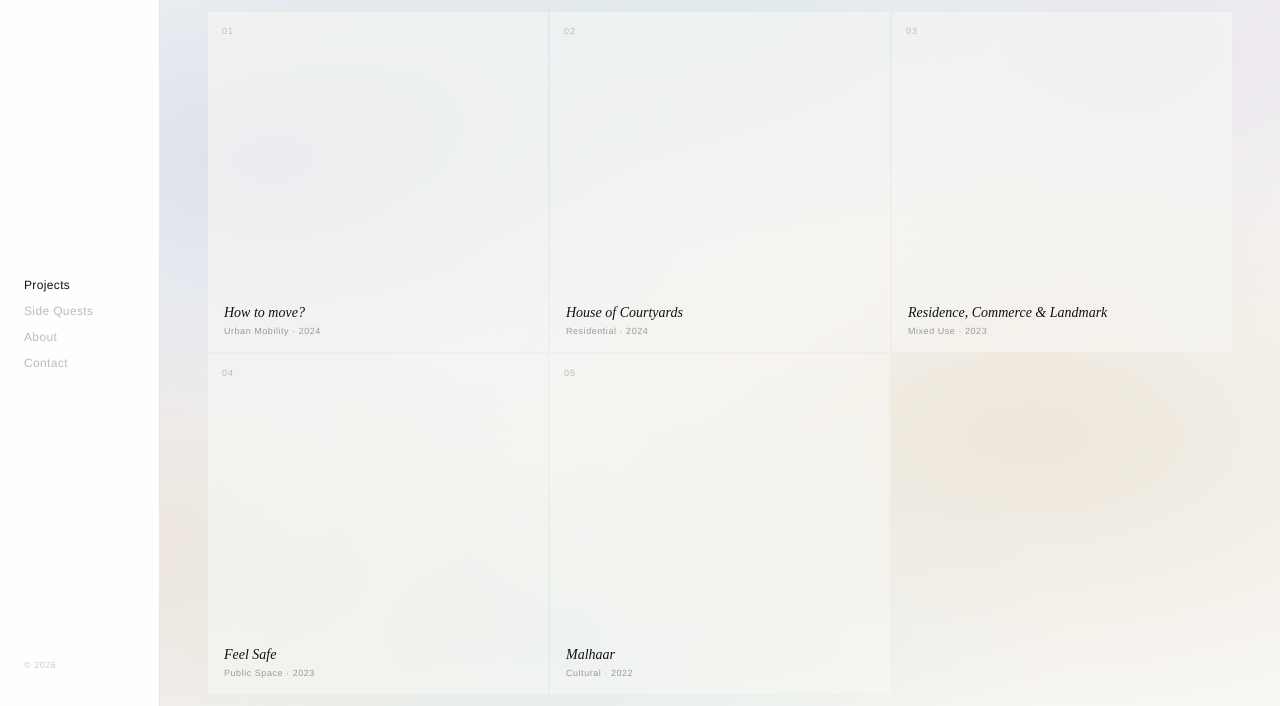
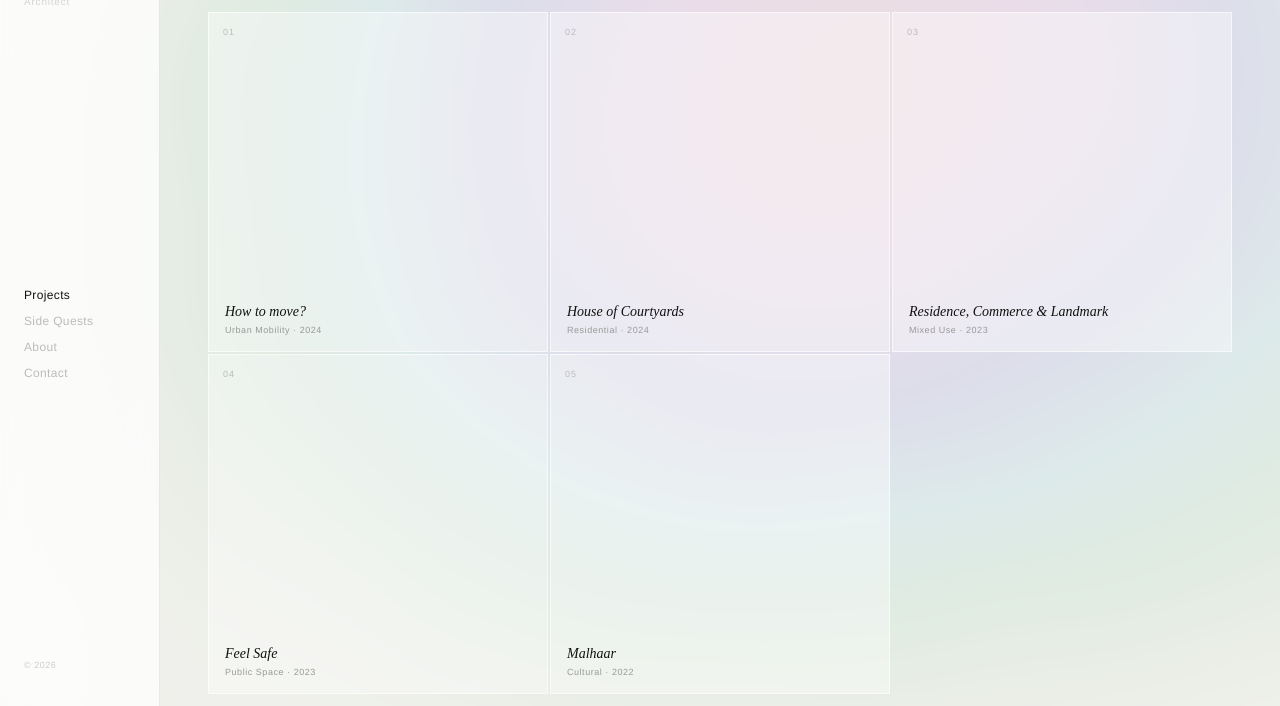
Before and after one commit to tanishshq/Portfolio, a plain HTML site: page index.html in a window 1280 px wide. Shown: the part 94-800 px from the top of the page. Drawn offline with Linux system fonts and the light colour scheme; animation ran at ten frames a second.

Commit message:
Update index.html

```diff
--- a/index.html
+++ b/index.html
@@ -6,37 +6,46 @@
 <title>Tanishq Bajpai</title>
 <style>
   *{margin:0;padding:0;box-sizing:border-box;}
-  html,body{height:100%;background:#fff;font-family:'Times New Roman',Times,serif;}
-  body{display:flex;overflow:hidden;}
+  html,body{height:100%;font-family:'Times New Roman',Times,serif;}
+  body{display:flex;overflow:hidden;background:#f5f4f0;}
 
   #sidebar{
     width:160px;min-width:160px;height:100vh;position:fixed;top:0;left:0;
     display:flex;flex-direction:column;justify-content:space-between;
-    padding:36px 24px;border-right:1px solid #e8e8e8;z-index:100;background:rgba(255,255,255,0.92);
-    backdrop-filter:blur(8px);
+    padding:36px 24px;border-right:1px solid rgba(0,0,0,0.08);z-index:100;
+    background:rgba(255,255,255,0.75);backdrop-filter:blur(14px);
   }
+
+  .logo-wrap{display:flex;flex-direction:column;gap:6px;}
   .logo{font-size:15px;letter-spacing:0.01em;color:#111;line-height:1.5;font-family:'Helvetica Neue',sans-serif;font-weight:600;}
+
+  /* cycling word */
+  .word-cycle{
+    font-size:10px;font-family:'Helvetica Neue',sans-serif;font-weight:400;
+    letter-spacing:0.08em;color:#aaa;
+    height:14px;overflow:hidden;position:relative;
+  }
+  .word-cycle span{
+    display:block;position:absolute;left:0;top:0;
+    opacity:0;transform:translateY(6px);
+    transition:opacity 0.35s ease, transform 0.35s ease;
+    white-space:nowrap;
+  }
+  .word-cycle span.active{
+    opacity:1;transform:translateY(0);
+  }
+  .word-cycle span.exit{
+    opacity:0;transform:translateY(-6px);
+  }
+
   nav{display:flex;flex-direction:column;gap:2px;}
   nav a{font-size:12px;font-weight:400;color:#bbb;text-decoration:none;font-family:'Helvetica Neue',sans-serif;letter-spacing:0.03em;line-height:2;cursor:pointer;transition:color 0.25s;}
   nav a.active{color:#111;}
   nav a:hover{color:#555;}
   .sfoot{font-size:9px;color:#ccc;letter-spacing:0.06em;font-family:'Helvetica Neue',sans-serif;}
 
-  /* gradient background via CSS — no canvas */
-  body::before{
-    content:'';
-    position:fixed;inset:0;z-index:0;
-    background:
-      radial-gradient(ellipse 70% 60% at var(--bx1,20%) var(--by1,30%), hsla(220,30%,88%,0.9) 0%, transparent 70%),
-      radial-gradient(ellipse 65% 55% at var(--bx2,80%) var(--by2,65%), hsla(38,35%,88%,0.85) 0%, transparent 70%),
-      radial-gradient(ellipse 60% 50% at var(--bx3,55%) var(--by3,10%), hsla(190,28%,89%,0.8) 0%, transparent 70%),
-      radial-gradient(ellipse 55% 50% at var(--bx4,10%) var(--by4,80%), hsla(28,30%,88%,0.8) 0%, transparent 70%),
-      radial-gradient(ellipse 60% 55% at var(--bx5,90%) var(--by5,20%), hsla(270,20%,90%,0.75) 0%, transparent 70%),
-      radial-gradient(ellipse 58% 52% at var(--bx6,45%) var(--by6,90%), hsla(160,22%,89%,0.78) 0%, transparent 70%);
-    background-color:#f9f8f6;
-    pointer-events:none;
-    transition: --bx1 0.05s, --by1 0.05s;
-  }
+  #canvas-wrap{position:fixed;inset:0;z-index:0;pointer-events:none;}
+  #bg{display:block;width:100%;height:100%;}
 
   #main{margin-left:160px;flex:1;overflow-y:auto;overflow-x:hidden;height:100vh;position:relative;z-index:5;scroll-behavior:smooth;}
 
@@ -47,36 +56,28 @@
 
   .card{
     aspect-ratio:1;
-    background:rgba(248,247,245,0.55);
+    background:rgba(255,255,255,0.38);
+    border:1px solid rgba(255,255,255,0.6);
     display:flex;flex-direction:column;justify-content:flex-end;padding:16px;
     cursor:pointer;position:relative;overflow:hidden;
-    transition:
-      transform 0.45s cubic-bezier(0.23,1,0.32,1),
-      background 0.45s cubic-bezier(0.23,1,0.32,1),
-      box-shadow 0.45s cubic-bezier(0.23,1,0.32,1);
+    transition:transform 0.5s cubic-bezier(0.23,1,0.32,1),
+               background 0.5s cubic-bezier(0.23,1,0.32,1),
+               box-shadow 0.5s cubic-bezier(0.23,1,0.32,1),
+               border-color 0.5s cubic-bezier(0.23,1,0.32,1);
     will-change:transform;
-    backdrop-filter:blur(2px);
-  }
-  .card::before{
-    content:'';
-    position:absolute;inset:0;
-    background:inherit;
-    opacity:0;
-    transition:opacity 0.45s cubic-bezier(0.23,1,0.32,1);
   }
   .card:hover{
-    transform:translateY(-6px) scale(1.025);
-    background:rgba(255,255,255,0.88);
-    box-shadow:0 16px 48px rgba(0,0,0,0.08), 0 2px 8px rgba(0,0,0,0.04);
+    transform:translateY(-7px) scale(1.028);
+    background:rgba(255,255,255,0.82);
+    border-color:rgba(255,255,255,0.95);
+    box-shadow:0 20px 56px rgba(0,0,0,0.10),0 3px 10px rgba(0,0,0,0.05);
     z-index:10;
   }
-
   .card-num{position:absolute;top:14px;left:14px;font-size:9px;color:#bbb;font-family:'Helvetica Neue',sans-serif;letter-spacing:0.1em;transition:color 0.35s;}
-  .card:hover .card-num{color:#999;}
-  .card h3{font-size:14px;font-weight:400;font-style:italic;color:#111;margin-bottom:4px;line-height:1.2;transition:color 0.35s;}
-  .card:hover h3{color:#000;}
+  .card:hover .card-num{color:#888;}
+  .card h3{font-size:14px;font-weight:400;font-style:italic;color:#111;margin-bottom:4px;line-height:1.2;}
   .card p{font-size:9px;color:#999;font-family:'Helvetica Neue',sans-serif;letter-spacing:0.06em;transition:color 0.35s;}
-  .card:hover p{color:#777;}
+  .card:hover p{color:#666;}
 
   .subsection-label{font-size:9px;letter-spacing:0.18em;text-transform:uppercase;color:#bbb;font-family:'Helvetica Neue',sans-serif;margin:56px 0 24px;}
 
@@ -90,7 +91,7 @@
 
   #detail-overlay{
     display:none;position:fixed;top:0;left:160px;right:0;bottom:0;
-    background:rgba(255,255,255,0.97);backdrop-filter:blur(12px);
+    background:rgba(250,249,247,0.96);backdrop-filter:blur(16px);
     z-index:200;overflow-y:auto;padding:48px 56px;
     animation:fadeIn 0.35s cubic-bezier(0.23,1,0.32,1);
   }
@@ -104,14 +105,15 @@
   .detail-meta{display:flex;gap:40px;margin-bottom:48px;}
   .detail-meta-item label{display:block;font-size:9px;letter-spacing:0.14em;text-transform:uppercase;color:#bbb;font-family:'Helvetica Neue',sans-serif;margin-bottom:4px;}
   .detail-meta-item span{font-size:13px;color:#333;font-family:'Helvetica Neue',sans-serif;}
-  .detail-img-placeholder{width:100%;aspect-ratio:16/7;background:#f0f0ee;margin-bottom:48px;display:flex;align-items:center;justify-content:center;}
+  .detail-img-placeholder{width:100%;aspect-ratio:16/7;background:#efefed;margin-bottom:48px;display:flex;align-items:center;justify-content:center;}
   .detail-img-placeholder span{font-size:10px;letter-spacing:0.12em;color:#ccc;font-family:'Helvetica Neue',sans-serif;text-transform:uppercase;}
   .detail-body p{font-size:14px;line-height:1.9;color:#555;font-family:'Helvetica Neue',sans-serif;margin-bottom:20px;max-width:560px;}
 
-  @media (max-width:639px){
+  @media(max-width:639px){
     #sidebar{width:100%;min-width:0;height:56px;flex-direction:row;align-items:center;justify-content:space-between;padding:0 20px;border-right:none;border-bottom:1px solid #e8e8e8;}
-    .logo{display:flex;flex-direction:row;align-items:center;gap:4px;font-size:13px;}
-    .logo br{display:none;}
+    .logo-wrap{flex-direction:row;align-items:center;gap:8px;}
+    .logo{font-size:13px;}
+    .word-cycle{height:13px;}
     nav{flex-direction:row;gap:12px;flex-wrap:wrap;justify-content:flex-end;}
     nav a{font-size:10px;line-height:1.5;}
     .sfoot{display:none;}
@@ -124,7 +126,7 @@
     .detail-meta{gap:20px;flex-wrap:wrap;}
     .detail-img-placeholder{aspect-ratio:4/3;}
   }
-  @media (max-width:400px){
+  @media(max-width:400px){
     .grid{grid-template-columns:1fr;}
     nav{gap:8px;}
     nav a{font-size:9px;}
@@ -133,8 +135,17 @@
 </head>
 <body>
 
+<div id="canvas-wrap"><canvas id="bg"></canvas></div>
+
 <div id="sidebar">
-  <div class="logo"><span>Tanishq</span><br/><span>Bajpai</span></div>
+  <div class="logo-wrap">
+    <div class="logo"><span>Tanishq</span><br/><span>Bajpai</span></div>
+    <div class="word-cycle" id="wordCycle">
+      <span>Architect</span>
+      <span>Creative</span>
+      <span>Curious</span>
+    </div>
+  </div>
   <nav>
     <a href="#projects" data-target="projects">Projects</a>
     <a href="#sidequests" data-target="sidequests">Side Quests</a>
@@ -195,14 +206,14 @@
 <script>
 /* ── Project data ── */
 const projectData = {
-  p1:{tag:"Project 01",title:"How to move?",year:"2024",type:"Urban Mobility",body:"An investigation into the choreography of movement within dense urban fabric. This project questions the hierarchy of vehicles over people, proposing a reimagined street section where pedestrian rhythm, cycling infrastructure, and transit nodes coexist in spatial tension. The design draws from desire lines, pedestrian behaviour studies, and the idea that movement itself is an architectural experience."},
-  p2:{tag:"Project 02",title:"House of Courtyards",year:"2024",type:"Residential",body:"A residence organised around a series of interlocking courtyards — each one carving light and air into the plan. The project revives the typology of the haveli while stripping it of nostalgia, replacing ornamentation with void and material honesty. Courtyards become social mediators: the boundary between inside and outside dissolves room by room."},
-  p3:{tag:"Project 03",title:"Residence, Commerce & Landmark",year:"2023",type:"Mixed Use",body:"A vertical mixed-use intervention that attempts to reconcile the conflicting demands of living, working, and civic identity within a single building. The project proposes a permeable ground floor that bleeds into the public realm, stacked above by residential typologies that each respond to orientation, privacy, and community."},
-  p4:{tag:"Project 04",title:"Feel Safe",year:"2023",type:"Public Space",body:"A public space project rooted in the question of who feels safe in a city and why. Mapping the experience of vulnerability across different bodies in urban space, the design proposes interventions — light, ground texture, sightlines, seating — that rebuild a sense of belonging and security for those historically excluded from public life."},
-  p5:{tag:"Project 05",title:"Malhaar",year:"2022",type:"Cultural",body:"A cultural centre conceived around the Raag Malhaar — the monsoon raga of Hindustani classical music. The spatial sequence mimics the raga's structure: an aalap of arrival, a gradual building of program and light, culminating in an open courtyard that releases into sky. Materials are raw, wet, and resonant."},
-  s1:{tag:"Side Quest I",title:"Faces of Kanpur",year:"Ongoing",type:"Photography",body:"A long-running photographic study of the people, labour, and textures of Kanpur — a city of tanneries, textile mills, and contradictions. Shot on film and digital, the project documents the faces that the city's industrial identity erases from its own narrative. An archive of the human grain beneath the urban surface."},
-  s2:{tag:"Side Quest II",title:"Rumitecture",year:"2024",type:"Research & Writing",body:"An exploration of the spatial imagination embedded in the poetry of Rumi. Reading architecture through mystical verse — thresholds as longing, courtyards as the self, walls as separation and return. Rumitecture proposes a design vocabulary drawn not from formal precedents but from the phenomenology of spiritual poetry."},
-  s3:{tag:"Side Quest III",title:"Expressionist Cinema Architecture",year:"2023",type:"Essay",body:"A critical essay examining German Expressionist cinema — The Cabinet of Dr. Caligari, Nosferatu, Metropolis — as an architectural practice. The distorted sets, shadow-heavy spaces, and oblique geometries are read not as backdrop but as protagonists. The essay argues that these films offer an alternative architectural lineage rooted in emotion, dread, and the subconscious."},
+  p1:{tag:"Project 01",title:"How to move?",year:"2024",type:"Urban Mobility",body:"An investigation into the choreography of movement within dense urban fabric. This project questions the hierarchy of vehicles over people, proposing a reimagined street section where pedestrian rhythm, cycling infrastructure, and transit nodes coexist in spatial tension."},
+  p2:{tag:"Project 02",title:"House of Courtyards",year:"2024",type:"Residential",body:"A residence organised around a series of interlocking courtyards — each one carving light and air into the plan. The project revives the typology of the haveli while stripping it of nostalgia, replacing ornamentation with void and material honesty."},
+  p3:{tag:"Project 03",title:"Residence, Commerce & Landmark",year:"2023",type:"Mixed Use",body:"A vertical mixed-use intervention that attempts to reconcile the conflicting demands of living, working, and civic identity within a single building."},
+  p4:{tag:"Project 04",title:"Feel Safe",year:"2023",type:"Public Space",body:"A public space project rooted in the question of who feels safe in a city and why. The design proposes interventions — light, ground texture, sightlines, seating — that rebuild a sense of belonging."},
+  p5:{tag:"Project 05",title:"Malhaar",year:"2022",type:"Cultural",body:"A cultural centre conceived around the Raag Malhaar — the monsoon raga of Hindustani classical music. The spatial sequence mimics the raga's structure: an aalap of arrival, a gradual building of program and light."},
+  s1:{tag:"Side Quest I",title:"Faces of Kanpur",year:"Ongoing",type:"Photography",body:"A long-running photographic study of the people, labour, and textures of Kanpur — a city of tanneries, textile mills, and contradictions."},
+  s2:{tag:"Side Quest II",title:"Rumitecture",year:"2024",type:"Research & Writing",body:"An exploration of the spatial imagination embedded in the poetry of Rumi. Reading architecture through mystical verse — thresholds as longing, courtyards as the self, walls as separation and return."},
+  s3:{tag:"Side Quest III",title:"Expressionist Cinema Architecture",year:"2023",type:"Essay",body:"A critical essay examining German Expressionist cinema as an architectural practice. The distorted sets, shadow-heavy spaces, and oblique geometries are read not as backdrop but as protagonists."},
 };
 
 document.querySelectorAll('.card[data-detail]').forEach(card => {
@@ -216,13 +227,12 @@ document.querySelectorAll('.card[data-detail]').forEach(card => {
     document.getElementById('detail-overlay').classList.add('open');
   });
 });
-
 document.getElementById('back-btn').addEventListener('click', () => {
   document.getElementById('detail-overlay').classList.remove('open');
 });
 
-/* ── Nav scroll spy ── */
-const main = document.getElementById('main');
+/* ── Nav ── */
+const mainEl = document.getElementById('main');
 const sections = [
   {id:'projects',   el:document.getElementById('projects')},
   {id:'sidequests', el:document.getElementById('sidequests')},
@@ -232,47 +242,158 @@ const sections = [
 const navLinks = document.querySelectorAll('nav a');
 function updateNav(){
   let current = sections[0].id;
-  sections.forEach(s => { if(main.scrollTop >= s.el.offsetTop - 120) current = s.id; });
+  sections.forEach(s => { if(mainEl.scrollTop >= s.el.offsetTop - 120) current = s.id; });
   navLinks.forEach(a => a.classList.toggle('active', a.dataset.target === current));
 }
-main.addEventListener('scroll', updateNav);
+mainEl.addEventListener('scroll', updateNav);
 updateNav();
 navLinks.forEach(a => {
   a.addEventListener('click', e => {
     e.preventDefault();
     const t = document.getElementById(a.dataset.target);
-    if(t) main.scrollTo({top: t.offsetTop, behavior:'smooth'});
+    if(t) mainEl.scrollTo({top: t.offsetTop, behavior:'smooth'});
   });
 });
 
-/* ── Animated gradient background ── */
-// Six colour blobs drifting in normalised 0..1 space,
-// applied to CSS custom properties on body::before
-const root = document.documentElement;
+/* ── Word cycler ── */
+(function(){
+  const spans = document.querySelectorAll('#wordCycle span');
+  let current = 0;
+  spans[current].classList.add('active');
+  setInterval(() => {
+    const prev = current;
+    current = (current + 1) % spans.length;
+    spans[prev].classList.remove('active');
+    spans[prev].classList.add('exit');
+    setTimeout(() => spans[prev].classList.remove('exit'), 400);
+    spans[current].classList.add('active');
+  }, 1800);
+})();
 
-const blobs = [
-  { x:0.20, y:0.30, vx: 0.00020, vy: 0.00013 },
-  { x:0.80, y:0.65, vx:-0.00016, vy: 0.00010 },
-  { x:0.55, y:0.08, vx: 0.00012, vy: 0.00018 },
-  { x:0.08, y:0.82, vx: 0.00022, vy:-0.00012 },
-  { x:0.90, y:0.18, vx:-0.00018, vy: 0.00015 },
-  { x:0.42, y:0.92, vx:-0.00011, vy:-0.00017 },
-];
+/* ══════════════════════════════════════════
+   WebGL gradient-pattern background
+   Opacity reduced by 30% via shader alpha
+══════════════════════════════════════════ */
+const canvas = document.getElementById('bg');
+const gl = canvas.getContext('webgl', {antialias:false, alpha:false});
 
-let tick = 0;
-(function animateGradient(){
-  requestAnimationFrame(animateGradient);
-  tick++;
-  blobs.forEach((b, i) => {
-    b.x += b.vx + Math.sin(tick * 0.005 + i * 1.4) * 0.00022;
-    b.y += b.vy + Math.cos(tick * 0.007 + i * 0.9) * 0.00016;
-    if(b.x < -0.1) b.vx =  Math.abs(b.vx);
-    if(b.x >  1.1) b.vx = -Math.abs(b.vx);
-    if(b.y < -0.1) b.vy =  Math.abs(b.vy);
-    if(b.y >  1.1) b.vy = -Math.abs(b.vy);
-    root.style.setProperty(`--bx${i+1}`, `${(b.x*100).toFixed(2)}%`);
-    root.style.setProperty(`--by${i+1}`, `${(b.y*100).toFixed(2)}%`);
-  });
+function resize(){
+  canvas.width  = Math.floor(window.innerWidth  / 2);
+  canvas.height = Math.floor(window.innerHeight / 2);
+  canvas.style.width  = window.innerWidth  + 'px';
+  canvas.style.height = window.innerHeight + 'px';
+  gl.viewport(0, 0, canvas.width, canvas.height);
+}
+window.addEventListener('resize', resize);
+resize();
+
+const VS = `
+attribute vec2 a_pos;
+void main(){gl_Position=vec4(a_pos,0.,1.);}
+`;
+
+/* Gradient reduced 30%: sat capped lower, lite pushed higher, blend with white */
+const FS = `
+precision mediump float;
+uniform vec2  u_res;
+uniform float u_time;
+uniform vec2  u_mouse;
+
+#define PI 3.14159265
+
+vec3 hsl(float h, float s, float l){
+  h=mod(h,1.);
+  float r=abs(h*6.-3.)-1.;
+  float g=2.-abs(h*6.-2.);
+  float b=2.-abs(h*6.-4.);
+  vec3 rgb=clamp(vec3(r,g,b),0.,1.);
+  return l+s*(rgb-.5)*(1.-abs(2.*l-1.));
+}
+
+float hash(vec2 p){return fract(sin(dot(p,vec2(127.1,311.7)))*43758.5453);}
+float noise(vec2 p){
+  vec2 i=floor(p),f=fract(p);
+  f=f*f*(3.-2.*f);
+  return mix(mix(hash(i),hash(i+vec2(1,0)),f.x),
+             mix(hash(i+vec2(0,1)),hash(i+vec2(1,1)),f.x),f.y);
+}
+
+void main(){
+  vec2 uv = gl_FragCoord.xy / u_res;
+  vec2 p  = (uv-.5)*vec2(u_res.x/u_res.y,1.);
+  float t = u_time*0.18;
+
+  float a1 = sin(p.x*2.1+t*0.7)*cos(p.y*1.8-t*0.5);
+  float a2 = sin(p.x*1.4-t*0.4+p.y*2.3)*0.7;
+  float a3 = cos(length(p*1.6)-t*0.9)*0.8;
+
+  vec2 c1=vec2(sin(t*.31)*.5,cos(t*.24)*.4);
+  vec2 c2=vec2(cos(t*.19)*.55,sin(t*.37)*.45);
+  vec2 c3=vec2(sin(t*.27+1.)*.4,sin(t*.21+2.)*.5);
+  vec2 c4=vec2(cos(t*.14+3.)*.6,cos(t*.33+1.)*.35);
+
+  float b1=exp(-dot(p-c1,p-c1)*2.8);
+  float b2=exp(-dot(p-c2,p-c2)*2.2);
+  float b3=exp(-dot(p-c3,p-c3)*3.2);
+  float b4=exp(-dot(p-c4,p-c4)*2.5);
+
+  vec2 mp=(u_mouse-.5)*vec2(u_res.x/u_res.y,1.);
+  float mw=exp(-dot(p-mp,p-mp)*5.)*0.55;
+
+  float field=a1*.28+a2*.22+a3*.20+b1*.55+b2*.50+b3*.48+b4*.45+mw;
+  field+=noise(p*6.+t*.3)*.06-.03;
+
+  float hue =0.08+field*0.38+sin(t*0.12)*0.06;
+  /* sat & lightness adjusted: colours 30% more washed out → closer to white */
+  float sat =( 0.18+smoothstep(0.,1.,field)*0.16 )*0.70;
+  float lite=mix(0.88-smoothstep(0.,1.,field)*0.10, 1.0, 0.30);
+
+  vec3 col=hsl(hue,sat,lite);
+  /* final blend toward white by 30% */
+  col=mix(col,vec3(1.),0.30);
+
+  gl_FragColor=vec4(col,1.);
+}
+`;
+
+function makeShader(type,src){
+  const s=gl.createShader(type);
+  gl.shaderSource(s,src);
+  gl.compileShader(s);
+  return s;
+}
+const prog=gl.createProgram();
+gl.attachShader(prog,makeShader(gl.VERTEX_SHADER,VS));
+gl.attachShader(prog,makeShader(gl.FRAGMENT_SHADER,FS));
+gl.linkProgram(prog);
+gl.useProgram(prog);
+
+const buf=gl.createBuffer();
+gl.bindBuffer(gl.ARRAY_BUFFER,buf);
+gl.bufferData(gl.ARRAY_BUFFER,new Float32Array([-1,-1,1,-1,-1,1,1,1]),gl.STATIC_DRAW);
+const loc=gl.getAttribLocation(prog,'a_pos');
+gl.enableVertexAttribArray(loc);
+gl.vertexAttribPointer(loc,2,gl.FLOAT,false,0,0);
+
+const uRes=gl.getUniformLocation(prog,'u_res');
+const uTime=gl.getUniformLocation(prog,'u_time');
+const uMouse=gl.getUniformLocation(prog,'u_mouse');
+
+let mx=0.5,my=0.5,tmx=0.5,tmy=0.5;
+window.addEventListener('mousemove',e=>{
+  tmx=e.clientX/window.innerWidth;
+  tmy=1-e.clientY/window.innerHeight;
+});
+
+let start=performance.now();
+(function frame(){
+  requestAnimationFrame(frame);
+  mx+=(tmx-mx)*.05; my+=(tmy-my)*.05;
+  const t=(performance.now()-start)*.001;
+  gl.uniform2f(uRes,canvas.width,canvas.height);
+  gl.uniform1f(uTime,t);
+  gl.uniform2f(uMouse,mx,my);
+  gl.drawArrays(gl.TRIANGLE_STRIP,0,4);
 })();
 </script>
 </body>
```
